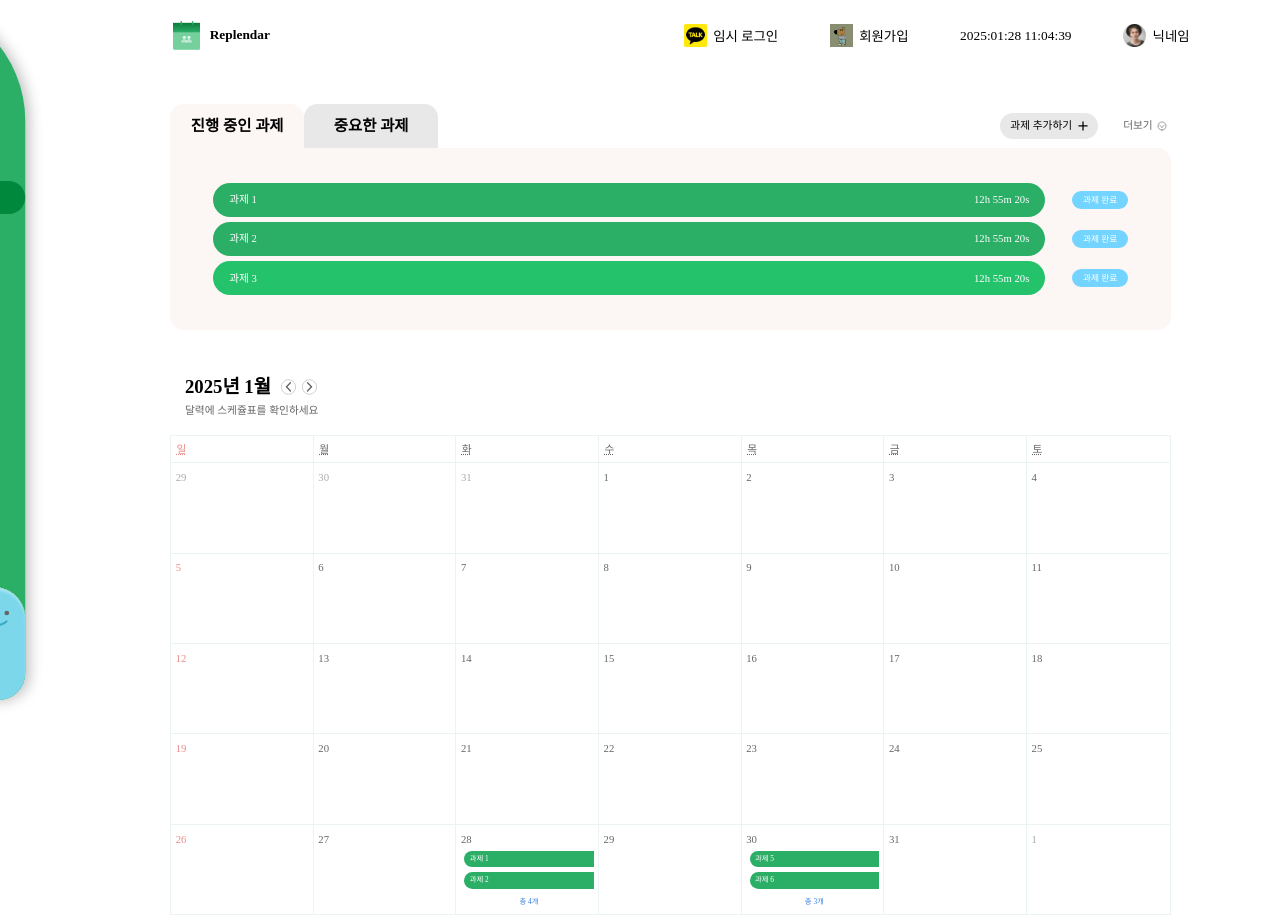
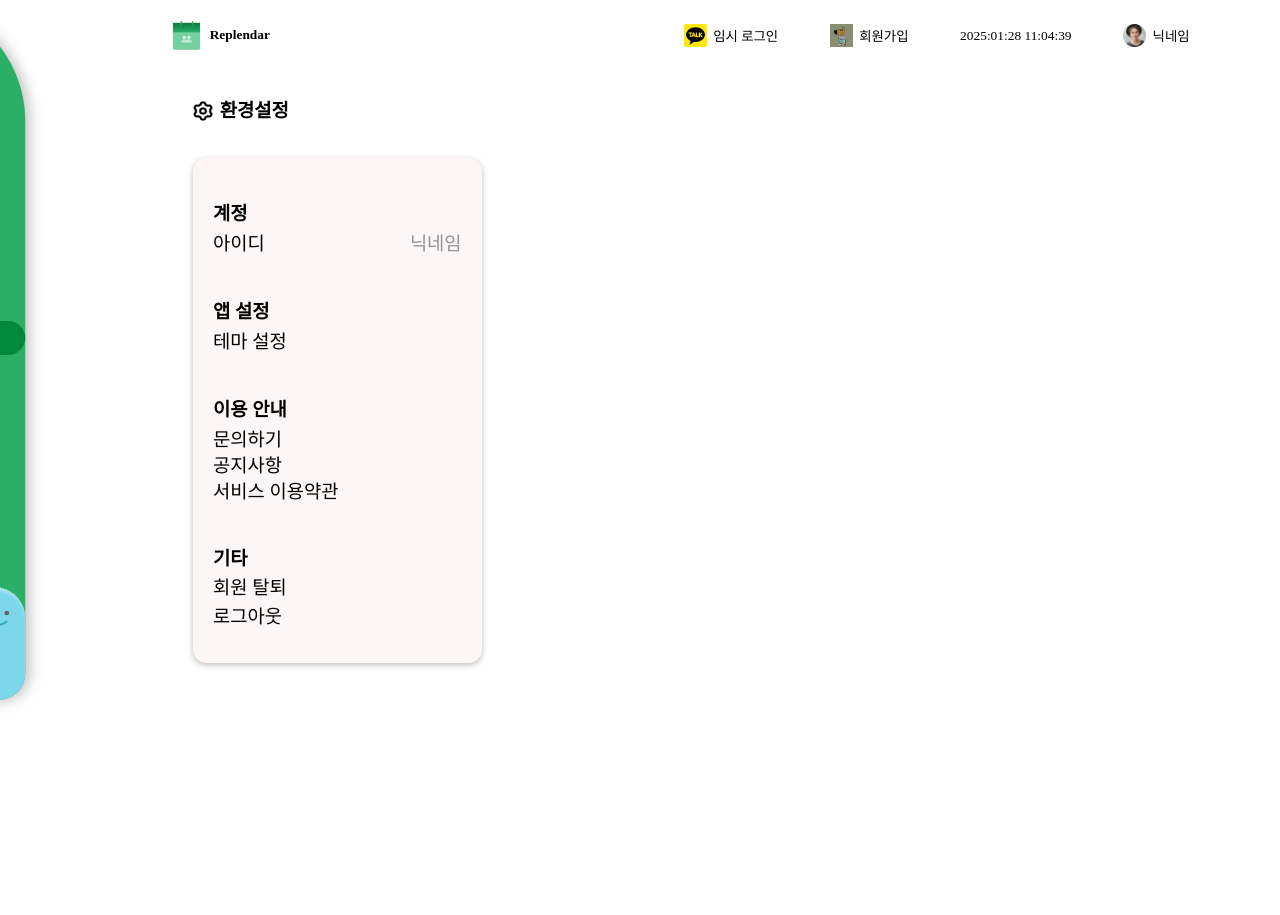
Before and after one commit to UMC-Replendar/Web, a React (Vite) app in the folder Replendar/: page /settings in a window 1280 px wide. After the commit the page ends 800 px from the top, so only its background shows below. Built offline with nearby package versions, Linux system fonts and the light colour scheme; a web font is replaced by a local one.

Commit message:
[Style] settings 페이지 디자인 변경

```diff
--- a/Replendar/package.json
+++ b/Replendar/package.json
@@ -40,5 +40,5 @@
     "typescript-eslint": "^8.18.2",
     "vite": "^6.0.5"
   },
-  "homepage": "https://UMC-Replendar.github.io/Web"
+  "homepage": "https://www.replendar.site"
 }
--- a/Replendar/src/components/CommuComponents/commuContent/friendManagement.tsx
+++ b/Replendar/src/components/CommuComponents/commuContent/friendManagement.tsx
@@ -1,5 +1,4 @@
 import styled from 'styled-components';
-import { PlusFriendsButton } from '../../../modal/AddTaskModal';
 import DownArrow from '../../../assets/images/downArrow.svg';
 import UpArrow from '../../../assets/images/upArrow.svg';
 import { AddButton } from '../../../pages/OngoingTasks';
--- a/Replendar/src/components/CommuComponents/menuSection.tsx
+++ b/Replendar/src/components/CommuComponents/menuSection.tsx
@@ -1,11 +1,9 @@
 import { useState } from 'react';
 import styled from 'styled-components';
-import { MoreIcon } from './commuIcons';
-import { CloseIcon } from './commuIcons';
+
 import MenuContent from './menuContent';
 import DownArrowIcon from '../../assets/images/DownArrowIcon.svg';
 import UpArrowIcon from '../../assets/images/UpArrowIcon.svg';
-import More from '../../pages/OngoingTasks';
 
 interface MenuSectionProps {
   title: string;
--- a/Replendar/src/main.tsx
+++ b/Replendar/src/main.tsx
@@ -2,21 +2,21 @@ import { StrictMode } from 'react';
 import { createRoot } from 'react-dom/client';
 import './index.css';
 import App from './components/App.tsx';
-import { HashRouter } from 'react-router-dom';
+import { BrowserRouter } from 'react-router-dom';
 import { ThemeProvider } from 'styled-components';
 import theme from './assets/css/Theme.tsx';
 import { GlobalStyle } from './assets/css/GlobalStyle.ts';
 
-// const basename =
-//   process.env.NODE_ENV === 'production' ? process.env.PUBLIC_URL : '/';
+const basename =
+  process.env.NODE_ENV === 'production' ? process.env.PUBLIC_URL : '/';
 
 createRoot(document.getElementById('root')!).render(
   <StrictMode>
     <ThemeProvider theme={theme}>
-      <HashRouter>
+      <BrowserRouter basename={basename}>
         <GlobalStyle />
         <App />
-      </HashRouter>
+      </BrowserRouter>
     </ThemeProvider>
   </StrictMode>
 );
--- a/Replendar/src/pages/Settings.tsx
+++ b/Replendar/src/pages/Settings.tsx
@@ -1,9 +1,14 @@
 import styled from 'styled-components';
 import Setting from '../assets/images/Setting.png';
-import { Link } from 'react-router-dom';
+import { Link, useNavigate } from 'react-router-dom';
 
 function Settings() {
+  const navigate = useNavigate();
   const userId = '닉네임';
+
+  const LogoutClicked = () => {
+    navigate('/login');
+  };
 
   return (
     <SettingsWrapper>
@@ -14,10 +19,10 @@ function Settings() {
       <ComponentContainer>
         <SectionContainer>
           <SectionTitle>계정</SectionTitle>
-          <SectionLink>
-            <span>아이디</span>
-            <NicknameContainer> {userId}</NicknameContainer>
-          </SectionLink>
+          <FirstSectionLink>
+            <IdContainer>아이디</IdContainer>
+            <NicknameContainer>{userId}</NicknameContainer>
+          </FirstSectionLink>
         </SectionContainer>
         <SectionContainer>
           <SectionTitle>앱 설정</SectionTitle>
@@ -40,7 +45,7 @@ function Settings() {
         <SectionContainer>
           <SectionTitle>기타</SectionTitle>
           <SectionLink>회원 탈퇴</SectionLink>
-          <SectionLink>로그아웃</SectionLink>
+          <SectionLink onClick={LogoutClicked}>로그아웃</SectionLink>
         </SectionContainer>
       </ComponentContainer>
     </SettingsWrapper>
@@ -57,20 +62,23 @@ const SettingsWrapper = styled.div`
   margin-left: 100px;
   margin-top: 70px;
   /* width: 100%; */
-  gap: 20px;
+  gap: 50px;
 `;
 
 const ComponentContainer = styled.div`
   display: flex;
+  width: 431px;
+  height: 755px;
   flex-direction: column;
-  width: 50%;
+  align-items: flex-start;
   gap: 60px;
-  align-items: flex-start;
-  padding: 40px 163px 63px 39px;
+  flex-shrink: 0;
+  padding: 65px 30px 0px 30px;
   border-radius: 20px;
-  background: #fcf6f5;
+  background: var(--bg, #fcf6f5);
 
-  box-shadow: 0px 7px 22.3px -6px #cdcdcd;
+  /* bg 1 */
+  box-shadow: 0px 3px 10px 0px rgba(0, 0, 0, 0.25);
 `;
 
 const SettingsIcon = styled.img`
@@ -92,9 +100,15 @@ const TitleContainer = styled.div`
   align-items: center;
 `;
 
-const SectionContainer = styled.div``;
+const SectionContainer = styled.div`
+  display: flex;
+  flex-direction: column;
+  &:first-child {
+    width: 100%;
+  }
+`;
 
-const SectionTitle = styled.span`
+const SectionTitle = styled.div`
   color: var(--, #000);
 
   font-family: Pretendard;
@@ -102,10 +116,42 @@ const SectionTitle = styled.span`
   font-style: normal;
   font-weight: 700;
   line-height: 140%;
+  margin-bottom: 5px;
 `;
 
-const SectionLink = styled.div`
+const FirstSectionLink = styled.div`
   color: var(--, #666);
+  font-family: Pretendard;
+  font-size: 28px;
+  font-style: normal;
+  font-weight: 500;
+  line-height: 140%;
+  padding-bottom: 3px;
+  cursor: pointer;
+  transition: box-shadow 0.3s ease-in-out;
+  display: flex;
+  justify-content: space-between;
+  flex-direction: row;
+`;
+
+const SectionLink = styled.span`
+  color: var(--, #666);
+  font-family: Pretendard;
+  font-size: 28px;
+  font-style: normal;
+  font-weight: 500;
+  line-height: 140%;
+  padding-bottom: 3px;
+  cursor: pointer;
+  transition: box-shadow 0.3s ease-in-out;
+
+  &:hover {
+    box-shadow: inset 0px -2px 0px rgba(0, 0, 0, 0.3); /* 밑줄 효과 */
+  }
+`;
+
+const NicknameContainer = styled.div`
+  color: rgba(102, 102, 102, 0.7);
 
   font-family: Pretendard;
   font-size: 28px;
@@ -114,12 +160,10 @@ const SectionLink = styled.div`
   line-height: 140%;
 `;
 
-const NicknameContainer = styled.span`
-  color: rgba(102, 102, 102, 0.7);
+const IdContainer = styled.div`
+  transition: box-shadow 0.3s ease-in-out;
 
-  font-family: Pretendard;
-  font-size: 28px;
-  font-style: normal;
-  font-weight: 500;
-  line-height: 140%;
+  &:hover {
+    box-shadow: inset 0px -2px 0px rgba(0, 0, 0, 0.3); /* 밑줄 효과 */
+  }
 `;
--- a/Replendar/src/pages/community.tsx
+++ b/Replendar/src/pages/community.tsx
@@ -1,7 +1,5 @@
 import MenuSection from '../components/CommuComponents/menuSection';
 import styled from 'styled-components';
-import CommuModal from '../modal/commuModal';
-import useModalStore from '../store/modalStore';
 
 const Container = styled.div`
   display: flex;
--- a/Replendar/vite.config.ts
+++ b/Replendar/vite.config.ts
@@ -2,9 +2,7 @@ import { defineConfig } from 'vite';
 import react from '@vitejs/plugin-react';
 
 // https://vite.dev/config/
-export default defineConfig(({ mode }) => {
-  return {
-    plugins: [react()],
-    base: mode === 'production' ? '/Web/' : '/',
-  };
+export default defineConfig({
+  plugins: [react()],
+  base: '/',
 });
```
